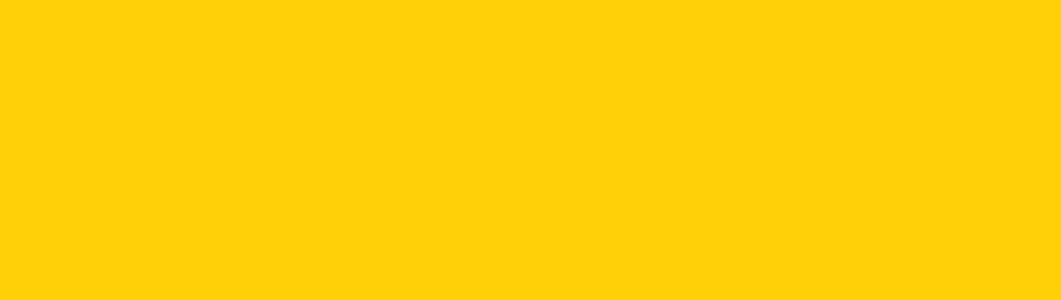
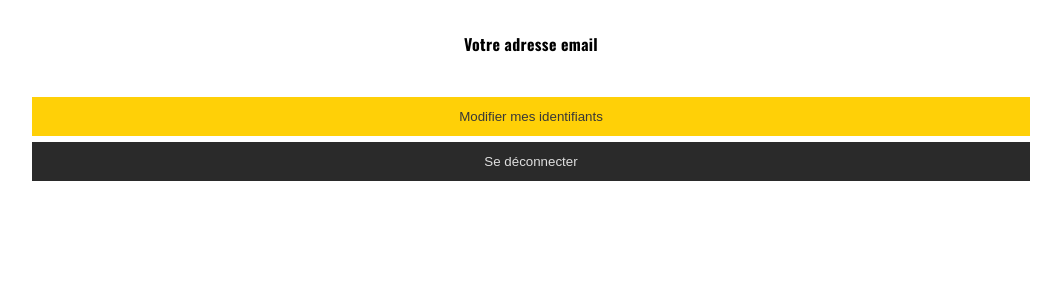
Before and after one commit to SengSerany/onMangeQuoi_mern, a React (Create React App) app in the folder frontend/: page /profile in a window 1280 px wide. Before the commit this address had no page. Shown: the top 300 px of the page, without its empty margins (109-1170 px from the left). Built offline with nearby package versions, Linux system fonts and the light colour scheme; a web font is replaced by a local one.

Commit message:
user can now be identified with cookie and log out

```diff
--- a/frontend/src/App.js
+++ b/frontend/src/App.js
@@ -3,6 +3,8 @@ import Dashboard from './pages/Dashboard';
 import Register from './pages/Register';
 import Login from './pages/Login';
 import Header from './components/Header';
+import Profile from './pages/Profile';
+import AuthToasts from './components/AuthToasts';
 import { ToastContainer } from 'react-toastify';
 import 'react-toastify/dist/ReactToastify.css';
 
@@ -12,10 +14,12 @@ function App() {
       <Router>
         <div className="container">
           <Header />
+          <AuthToasts />
           <Routes>
             <Route exact path="/" element={<Dashboard />} />
             <Route exact path="/register" element={<Register />} />
             <Route exact path="/login" element={<Login />} />
+            <Route exact path="/profile" element={<Profile />} />
           </Routes>
         </div>
       </Router>
--- a/frontend/src/components/AuthRedirectButton.js
+++ b/frontend/src/components/AuthRedirectButton.js
@@ -1,14 +1,56 @@
-import { useLocation, Link } from 'react-router-dom';
+import { Link, useLocation } from 'react-router-dom';
+import { useSelector, useDispatch } from 'react-redux';
+import { logout } from '../features/auth/authSlice';
 
-function AuthRedirectButton() {
+function AuthRedirectButton({ use = 'switch' }) {
+  const dispatch = useDispatch();
   const location = useLocation();
+  const { user } = useSelector((state) => state.auth);
+
+  if (use === 'logout') {
+    return (
+      <button
+        className="btn-profile btn-disconnect"
+        onClick={() => dispatch(logout())}
+      >
+        Se déconnecter
+      </button>
+    );
+  }
+
+  const btnLink = () => {
+    if (location.pathname === '/login') {
+      return '/register';
+    } else if (location.pathname === '/register') {
+      return '/login';
+    } else if (location.pathname === '/profile') {
+      return `/profile/${user.id}/edit`;
+    }
+  };
+
+  const laberLink = () => {
+    if (location.pathname === '/login') {
+      return "Je n'ai pas encore de compte";
+    } else if (location.pathname === '/register') {
+      return "J'ai déja un compte";
+    } else if (location.pathname === '/profile') {
+      if (use === 'edit') {
+        return 'Modifier mes identifiants';
+      }
+    }
+  };
+
+  const classLink = () => {
+    if (use === 'edit') {
+      return 'btn-profile bg-yellow';
+    } else if (use === 'logout') {
+      return 'btn-profile bg-black';
+    }
+  };
+
   return (
-    <Link to={location.pathname === '/login' ? '/register' : '/login'}>
-      <button className="auth-redirect-button">
-        {location.pathname === '/login'
-          ? "Je n'ai pas encore de compte"
-          : "J'ai déja un compte"}
-      </button>
+    <Link to={btnLink()} className={classLink()}>
+      <button className="auth-redirect-button">{laberLink()}</button>
     </Link>
   );
 }
--- a/frontend/src/components/AuthToasts.js
+++ b/frontend/src/components/AuthToasts.js
@@ -12,14 +12,10 @@ function AuthToasts() {
     (state) => state.auth
   );
   useEffect(() => {
-    if (isUnlogged) {
-      navigate('/');
-    }
-
-    if (isSuccess) {
+    if (isSuccess || isUnlogged) {
       if (location.pathname === '/login') {
         navigate('/');
-      } else if (location.pathname === '/register') {
+      } else if (location.pathname === '/register' || isUnlogged) {
         navigate('/login');
       }
       toast.success(message);
--- a/frontend/src/components/Header.js
+++ b/frontend/src/components/Header.js
@@ -1,4 +1,4 @@
-import { Link, useNavigate } from 'react-router-dom';
+import { Link, useNavigate, useLocation } from 'react-router-dom';
 import { useSelector } from 'react-redux';
 import { FaUserCircle } from 'react-icons/fa';
 import { AiOutlineHome } from 'react-icons/ai';
@@ -6,19 +6,22 @@ import { BiLeftArrowAlt } from 'react-icons/bi';
 
 function Header() {
   const navigate = useNavigate();
+  const location = useLocation();
   const { user } = useSelector((state) => state.auth);
 
   return (
     <>
       {user.id !== null && (
-        <header>
+        <header
+          className={location.pathname === '/profile' ? 'on-profile' : ''}
+        >
           <button onClick={() => navigate(-1)}>
             <BiLeftArrowAlt className="header-icons secondary" />
           </button>
           <Link to="/profile" className="header-link-profile">
             <FaUserCircle className="header-icons primary" />
             <br />
-            Username
+            {user.username}
           </Link>
           <Link to="/">
             <AiOutlineHome className="header-icons secondary" />
--- a/frontend/src/features/auth/authService.js
+++ b/frontend/src/features/auth/authService.js
@@ -16,6 +16,12 @@ const login = async (userData) => {
   return response.data;
 };
 
+// Get user
+const getUser = async () => {
+  const response = await axios.get(`${API_URL}/profile`);
+  return response.data;
+};
+
 // Log out
 const logout = async () => {
   const response = await axios.delete(`${API_URL}/logout`);
@@ -25,6 +31,7 @@ const logout = async () => {
 const authService = {
   register,
   login,
+  getUser,
   logout,
 };
 
--- a/frontend/src/features/auth/authSlice.js
+++ b/frontend/src/features/auth/authSlice.js
@@ -62,6 +62,24 @@ export const login = createAsyncThunk(
   }
 );
 
+// Retrieve user
+export const retrieveUser = createAsyncThunk(
+  'auth/getUser',
+  async (_, thunkAPI) => {
+    try {
+      return await authService.getUser();
+    } catch (error) {
+      const message =
+        (error.response &&
+          error.response.data &&
+          error.response.data.message) ||
+        error.message ||
+        error.toString();
+      return thunkAPI.rejectWithValue(message);
+    }
+  }
+);
+
 // Logout
 export const logout = createAsyncThunk('auth/logout', async (_, thunkAPI) => {
   try {
@@ -95,7 +113,8 @@ export const authSlice = createSlice({
       .addCase(register.fulfilled, (state) => {
         state.isLoading = false;
         state.isSuccess = true;
-        state.message = 'You have been registered, you can now log in';
+        state.message =
+          'Ton inscription est validé, tu peux te connecter maintenant !';
       })
       .addCase(register.rejected, (state, action) => {
         state.isLoading = false;
@@ -113,12 +132,35 @@ export const authSlice = createSlice({
           username: action.payload.user.username,
           email: action.payload.user.email,
         };
-        state.message = `You are connected ${action.payload.user.username}`;
+        state.message = `tu es bien connecté ${action.payload.user.username}`;
       })
       .addCase(login.rejected, (state, action) => {
         state.isLoading = false;
         state.isError = true;
         state.message = action.payload;
+      })
+      .addCase(retrieveUser.pending, (state) => {
+        state.isLoading = true;
+      })
+      .addCase(retrieveUser.fulfilled, (state, action) => {
+        state.isLoading = false;
+        state.isSuccess = true;
+        state.user = {
+          id: action.payload.user._id,
+          username: action.payload.user.username,
+          email: action.payload.user.email,
+        };
+      })
+      .addCase(retrieveUser.rejected, (state, action) => {
+        state.isLoading = false;
+        state.isError = true;
+        state.message = action.payload;
+      })
+      .addCase(logout.fulfilled, (state) => {
+        state.isLoading = false;
+        state.isUnlogged = true;
+        state.user = { id: null, username: null };
+        state.message = "Tu t'es bien déconnecté";
       });
   },
 });
--- a/frontend/src/index.css
+++ b/frontend/src/index.css
@@ -5,7 +5,6 @@ body {
   font-size: 0.85rem;
   -webkit-font-smoothing: antialiased;
   -moz-osx-font-smoothing: grayscale;
-  background-color: #ffd007;
 }
 
 .page-container {
@@ -15,9 +14,12 @@ body {
   flex-direction: column;
 }
 
-.bg-white {
+.full-screen {
   height: 100vh;
-  background-color: #ffffff;
+}
+
+.bg-yellow {
+  background-color: #ffd007;
 }
 
 .d-none {
@@ -32,9 +34,14 @@ h1 {
 }
 
 header {
+  padding: 1rem;
   display: flex;
   justify-content: space-between;
   align-items: center;
+}
+
+header.on-profile {
+  align-items: start;
 }
 
 header button {
@@ -52,8 +59,16 @@ header a {
   text-align: center;
 }
 
+header.on-profile a.header-link-profile {
+  font-size: 2rem;
+}
+
 .header-icons.primary {
   font-size: 3rem;
+}
+
+header.on-profile a.header-link-profile .header-icons.primary {
+  font-size: 7rem;
 }
 
 .header-icons.secondary {
@@ -126,6 +141,39 @@ a .auth-redirect-button {
   background-color: #000000;
 }
 
+.profile-page {
+  display: flex;
+  flex-direction: column;
+  justify-content: center;
+  align-items: center;
+}
+
+.profile-page h3 {
+  font-family: 'Oswald', sans-serif;
+  letter-spacing: 0.02rem;
+  margin-bottom: 0.25rem;
+}
+
+.profile-page p {
+  margin-top: 0.25rem;
+}
+
+.btn-profile {
+  width: 80%;
+  margin: 0.2rem;
+}
+.btn-profile.bg-yellow button {
+  color: #383838;
+  background-color: #ffd007;
+}
+
+.btn-disconnect {
+  border: none;
+  padding: 0.75rem;
+  color: #dfdfdf;
+  background-color: #000000d5;
+}
+
 .lds-ellipsis {
   display: inline-block;
   position: relative;
--- a/frontend/src/pages/Login.jsx
+++ b/frontend/src/pages/Login.jsx
@@ -1,15 +1,15 @@
 import AuthHeadForm from '../components/AuthHeadForm';
 import AuthForm from '../components/AuthForm';
-import AuthToasts from '../components/AuthToasts';
 
 function Login() {
   const pageTitle = 'Se connecter';
   return (
-    <div className="page-container">
-      <AuthToasts />
-      <div className="auth-page login">
-        <AuthHeadForm title={pageTitle} />
-        <AuthForm title={pageTitle} />
+    <div className="full-screen bg-yellow">
+      <div className="page-container">
+        <div className="auth-page login">
+          <AuthHeadForm title={pageTitle} />
+          <AuthForm title={pageTitle} />
+        </div>
       </div>
     </div>
   );
--- /dev/null
+++ b/frontend/src/pages/Profile.jsx
@@ -0,0 +1,39 @@
+import { useEffect } from 'react';
+import { useSelector, useDispatch } from 'react-redux';
+import { retrieveUser } from '../features/auth/authSlice';
+import AuthRedirectButton from '../components/AuthRedirectButton';
+
+function Profile() {
+  const dispatch = useDispatch();
+  const { user, isLoading } = useSelector((state) => state.auth);
+
+  useEffect(() => {
+    if (user.id !== null && !user.email) {
+      dispatch(retrieveUser());
+    }
+    // eslint-disable-next-line react-hooks/exhaustive-deps
+  });
+
+  if (isLoading) {
+    <div class="lds-ellipsis">
+      <div></div>
+      <div></div>
+      <div></div>
+      <div></div>
+    </div>;
+  }
+
+  return (
+    <div className="page-container">
+      <div className="profile-page">
+        <h3>Votre adresse email</h3>
+        <p>{user.email}</p>
+        <br />
+        <AuthRedirectButton use="edit" />
+        <AuthRedirectButton use="logout" />
+      </div>
+    </div>
+  );
+}
+
+export default Profile;
--- a/frontend/src/pages/Register.jsx
+++ b/frontend/src/pages/Register.jsx
@@ -1,17 +1,13 @@
 import AuthHeadForm from '../components/AuthHeadForm';
 import AuthForm from '../components/AuthForm';
-import AuthToasts from '../components/AuthToasts';
 
 function Register() {
   const pageTitle = "S'inscrire";
   return (
-    <div className="bg-white">
-      <AuthToasts />
-      <div className="page-container">
-        <div className="auth-page">
-          <AuthHeadForm title={pageTitle} />
-          <AuthForm title={pageTitle} />
-        </div>
+    <div className="page-container">
+      <div className="auth-page">
+        <AuthHeadForm title={pageTitle} />
+        <AuthForm title={pageTitle} />
       </div>
     </div>
   );
```
